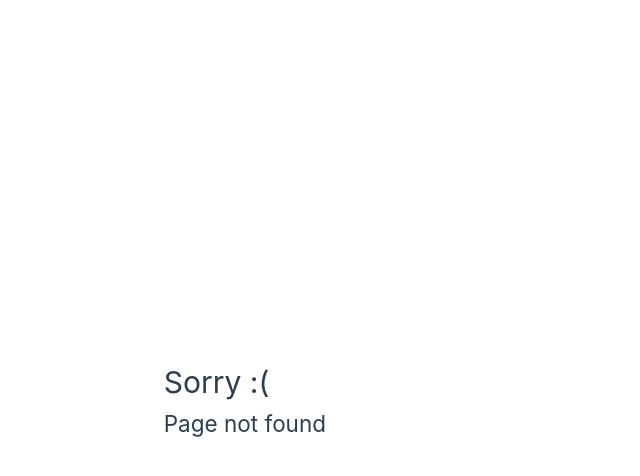
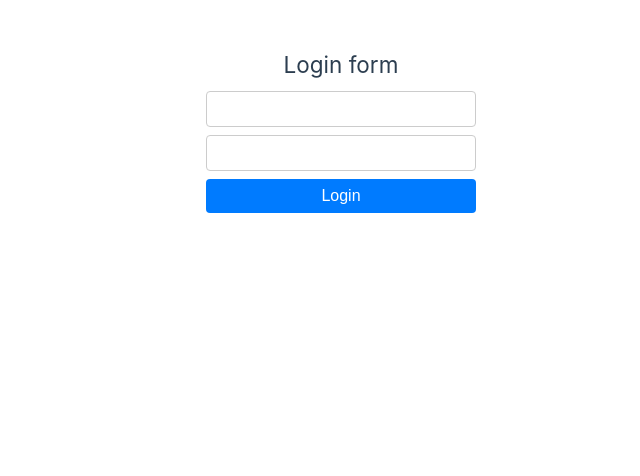
Before and after one commit to arraxy-frost/user-management-app, a Vue app in the folder frontend/: page /login in a window 1280 px wide. Before the commit this address had no page. Shown: the top 476 px of the page, without its empty margins (299-939 px from the left). Built offline with nearby package versions, Linux system fonts and the light colour scheme; the HTML template or start-up script is replaced by a standard one.

Commit message:
feat(api, frontend): extended login endpoint response. Implemented login and profile view.

```diff
--- a/frontend/src/App.vue
+++ b/frontend/src/App.vue
@@ -1,14 +1,4 @@
 <script setup lang="ts">
-import { RouterView } from 'vue-router'
-import { useAuthStore } from '@/stores/auth.store.ts'
-import { onMounted } from 'vue'
-
-const authStore = useAuthStore();
-
-onMounted(() => {
-    // Check if the user is authenticated when the app is mounted
-    authStore.checkAuth();
-})
 </script>
 
 <template>
--- a/frontend/src/api/auth.ts
+++ b/frontend/src/api/auth.ts
@@ -8,5 +8,14 @@ export const login = async (email: string, password: string) => {
 
   return {
     access_token: response.data.access_token,
+    user: response.data.user
   }
 }
+
+export const refresh = async () => {
+  const response = await api.post('/auth/refresh');
+
+  return {
+    access_token: response.data.access_token,
+  }
+}
--- a/frontend/src/assets/main.css
+++ b/frontend/src/assets/main.css
@@ -1,9 +1,14 @@
 @import './base.css';
 
 #app {
-  max-width: 1280px;
+  display: flex;
+  justify-content: center;
+  align-items: center;
+  width: 100%;
+  height: 100%;
   margin: 0 auto;
   padding: 2rem;
+  box-sizing: border-box;
   font-weight: normal;
 }
 
@@ -15,21 +20,21 @@ a,
   padding: 3px;
 }
 
-@media (hover: hover) {
-  a:hover {
-    background-color: hsla(160, 100%, 37%, 0.2);
-  }
-}
+/*@media (hover: hover) {*/
+/*  a:hover {*/
+/*    background-color: hsla(160, 100%, 37%, 0.2);*/
+/*  }*/
+/*}*/
 
-@media (min-width: 1024px) {
-  body {
-    display: flex;
-    place-items: center;
-  }
+/*@media (min-width: 1024px) {*/
+/*  body {*/
+/*    display: flex;*/
+/*    place-items: center;*/
+/*  }*/
 
-  #app {
-    display: grid;
-    grid-template-columns: 1fr 1fr;
-    padding: 0 2rem;
-  }
-}
+/*  #app {*/
+/*    display: grid;*/
+/*    grid-template-columns: 1fr 1fr;*/
+/*    padding: 0 2rem;*/
+/*  }*/
+/*}*/
--- a/frontend/src/router/index.ts
+++ b/frontend/src/router/index.ts
@@ -7,7 +7,7 @@ const router = createRouter({
     history: createWebHistory(import.meta.env.BASE_URL),
     routes: [
         {
-            path: '/',
+            path: '/login',
             name: 'login',
             component: LoginViewVue,
         },
--- a/frontend/src/stores/auth.store.ts
+++ b/frontend/src/stores/auth.store.ts
@@ -1,33 +1,42 @@
 import { defineStore } from 'pinia'
-import { login } from '@/api/auth.ts'
+import { login, refresh } from '@/api/auth.ts'
 
 export const useAuthStore = defineStore('auth', {
   state: () => ({
-        userData: null,
-        accessToken: null,
+    userData: {
+      id: '',
+      name: '',
+      email: '',
+      Role: ''
+    },
+    accessToken: '',
+    isAuthenticated: false,
   }),
   actions: {
     async login(email: string, password: string) {
-            const response = await login(email, password);
-            this.$state.accessToken = response.access_token;
+      const response: {
+        access_token: string
+        user: {
+          id: string
+          name: string
+          email: string,
+          Role: string
+        }
+      } = await login(email, password)
 
-            console.log(this.$state);
+      this.$state.accessToken = response.access_token
+      this.$state.userData = response.user
+      this.$state.isAuthenticated = true
     },
     async logout() {
       console.log('Logout ...')
     },
     async refresh() {
-            console.log('Refreshing token ...')
+      console.log('Refresh tokens ...')
+      const response = await refresh()
+
+      this.$state.accessToken = response.access_token
+      console.log(this.$state)
     },
-        async checkAuth() {
-            // if (!this.$state.accessToken) {
-            //     console.log('No access token found, redirecting to login ...');
-            //     return false;
-            // }
-            // // Here you would typically check the validity of the token
-            // console.log('Access token is valid');
-            // return true;
-            console.log('Checking auth...')
-        }
   },
 })
--- a/frontend/src/views/LoginView.vue
+++ b/frontend/src/views/LoginView.vue
@@ -1,20 +1,31 @@
 <script setup lang="ts">
-import { onMounted, ref } from 'vue'
+import { ref } from 'vue'
 import { useAuthStore } from '@/stores/auth.store.ts'
+import { useRouter } from 'vue-router'
 
 const authStore = useAuthStore();
+const router = useRouter();
 
 const email = ref<string>('');
 const password = ref<string>('');
 
-onMounted(() => {
-  console.log('Login view mounted')
-})
+const login = async () => {
+  await authStore.login(email.value, password.value);
+
+  if (authStore.isAuthenticated) {
+    console.log('Login successful');
+    await router.push('/profile');
+  }
+  else {
+    console.error('Login failed');
+    return;
+  }
+};
 </script>
 
 <template>
   <div class="login-view">
-    <form class="login-form" @submit.prevent="authStore.login(email, password)">
+    <form class="login-form" @submit.prevent="login">
       <h2>Login form</h2>
       <input type="email" v-model="email" />
       <input type="password" v-model="password" />
@@ -25,15 +36,21 @@ onMounted(() => {
 
 <style scoped>
   .login-view {
+    display: flex;
+    justify-content: center;
+    align-items: center;
     text-align: center;
+    width: 100%;
+    height: 100%;
   }
 
   .login-form {
     display: flex;
     flex-direction: column;
     width: 300px;
-    margin: 0 auto;
     gap: 8px;
+    padding: 1em;
+    box-sizing: border-box;
   }
 
   .login-form > input {
--- a/frontend/src/views/ProfileView.vue
+++ b/frontend/src/views/ProfileView.vue
@@ -1,5 +1,26 @@
+<script setup lang="ts">
+import { onMounted } from 'vue'
+import { useAuthStore} from '@/stores/auth.store.ts'
+import { useRouter } from 'vue-router'
+
+const authStore = useAuthStore();
+const router = useRouter();
+
+onMounted(() => {
+  if (!authStore.isAuthenticated) {
+    console.error('User is not authenticated, redirecting to login');
+    router.push('/login');
+  }
+})
+</script>
 <template>
     <div class="profile-view">
         <h1>Profile View</h1>
+
+        <div class="profile-content">
+          <div class="email">Email: {{ authStore.userData.email }}</div>
+          <div class="username">Username: {{ authStore.userData.name }}</div>
+          <div class="role">Role: {{ authStore.userData.Role }}</div>
+        </div>
     </div>
 </template>
```
Also changed, not shown: 1 other file (tests, documents, lock files or other folders). Lines whose indentation alone changed are shown as unchanged.
